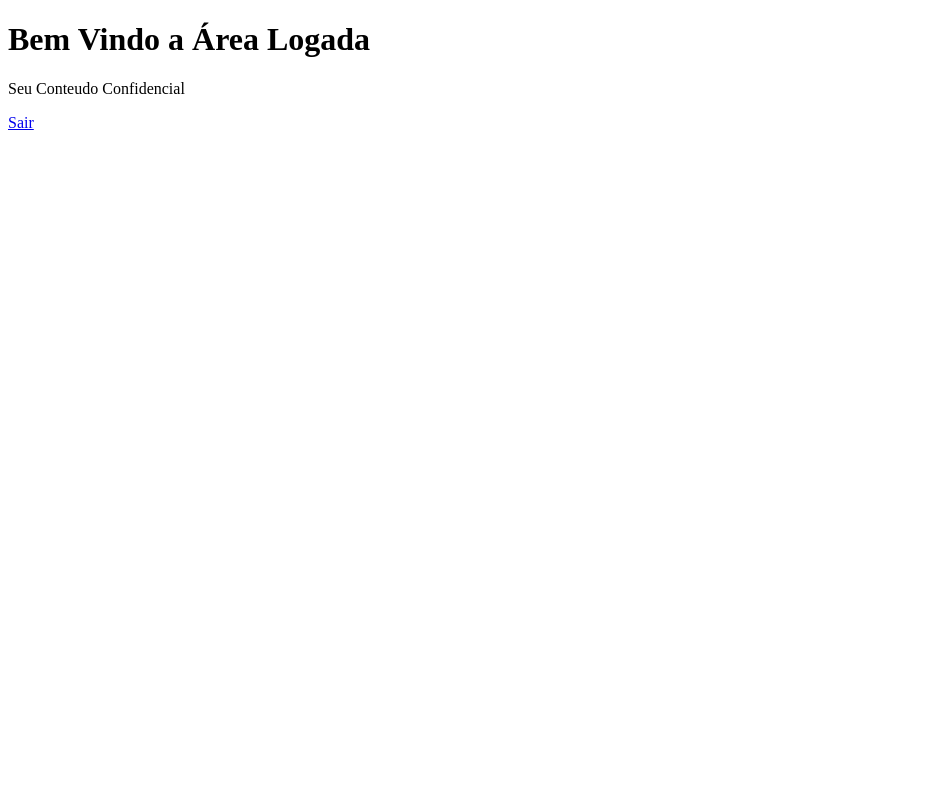
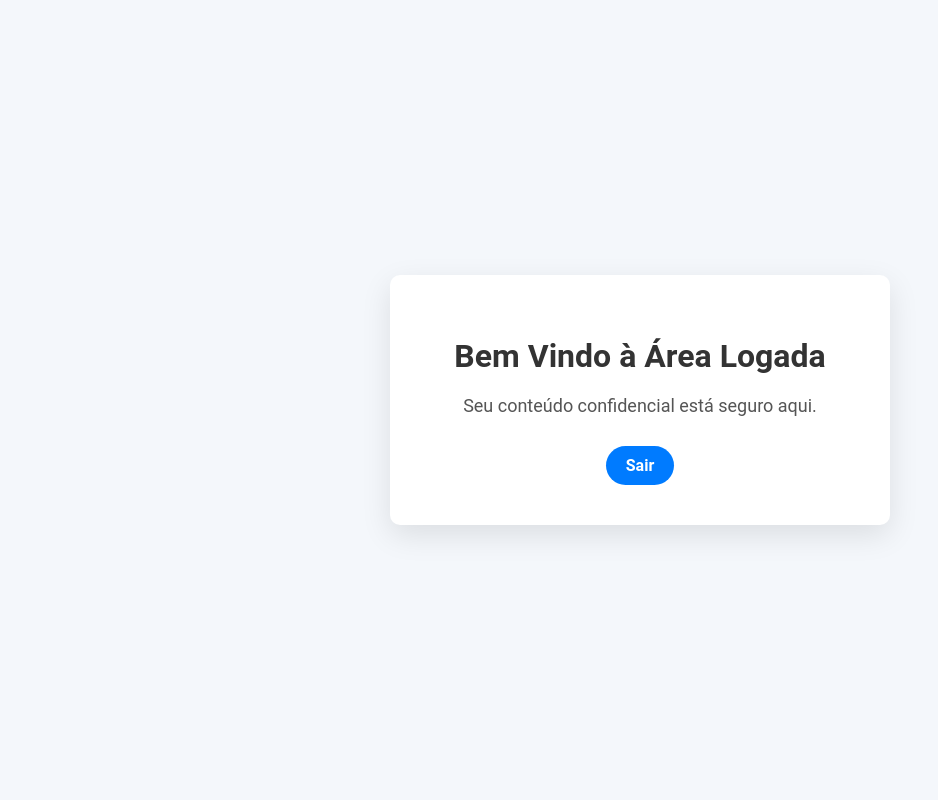
Before and after one commit to LeonardoMT12/sistema_login, a PHP site: page /painel/painel.php in a window 1280 px wide. Shown: the whole page, without its empty margins (0-938 px from the left). Run offline with PHP 8.4, Linux system fonts and the light colour scheme.

Commit message:
Mudando o Painel

```diff
--- a/painel/painel.php
+++ b/painel/painel.php
@@ -1,11 +1,88 @@
 <!DOCTYPE html>
-<html>
-    <head>
-        <title>Tela Logada</title>
-    </head>
-    <body>
-        <h1>Bem Vindo a Área Logada</h1>
-        <p>Seu Conteudo Confidencial</p>
-        <a href="logout.php">Sair</a>
-    </body>
+<html lang="pt-br">
+<head>
+    <meta charset="UTF-8">
+    <meta name="viewport" content="width=device-width, initial-scale=1.0">
+    <title>Tela Logada</title>
+    <style>
+        /* Estilos Gerais */
+        body {
+            font-family: 'Roboto', Arial, Helvetica, sans-serif; /* Fonte moderna */
+            background-color: #f4f7fb; /* Cor de fundo suave */
+            margin: 0;
+            padding: 0;
+            display: flex;
+            justify-content: center;
+            align-items: center;
+            height: 100vh; /* Garantir que ocupe toda a altura da tela */
+            text-align: center;
+        }
+
+        /* Caixa de conteúdo */
+        .content {
+            background-color: #fff; /* Fundo branco para o conteúdo */
+            padding: 40px;
+            border-radius: 10px; /* Bordas arredondadas */
+            box-shadow: 0 10px 30px rgba(0, 0, 0, 0.1); /* Sombra suave */
+            width: 100%;
+            max-width: 500px; /* Largura máxima */
+            box-sizing: border-box;
+        }
+
+        /* Título */
+        h1 {
+            color: #333; /* Cor do título */
+            font-size: 32px;
+            margin-bottom: 20px;
+            font-weight: 700;
+        }
+
+        /* Parágrafo */
+        p {
+            font-size: 18px;
+            color: #555; /* Cor mais suave para o texto */
+            margin-bottom: 30px;
+        }
+
+        /* Estilo do botão de sair */
+        .logout-btn {
+            display: inline-block;
+            padding: 10px 20px;
+            background-color: #007bff; /* Cor azul para o botão */
+            color: white;
+            font-size: 16px;
+            font-weight: 600;
+            border-radius: 30px; /* Bordas arredondadas */
+            text-decoration: none; /* Remover o sublinhado do link */
+            transition: background-color 0.3s ease, transform 0.2s ease;
+        }
+
+        .logout-btn:hover {
+            background-color: #0056b3; /* Cor mais escura no hover */
+            transform: scale(1.05); /* Efeito de escala ao passar o mouse */
+        }
+
+        /* Responsividade */
+        @media (max-width: 480px) {
+            .content {
+                padding: 20px;
+            }
+            h1 {
+                font-size: 28px;
+            }
+            p {
+                font-size: 16px;
+            }
+        }
+    </style>
+</head>
+<body>
+
+    <div class="content">
+        <h1>Bem Vindo à Área Logada</h1>
+        <p>Seu conteúdo confidencial está seguro aqui.</p>
+        <a href="logout.php" class="logout-btn">Sair</a>
+    </div>
+
+</body>
 </html>
```
